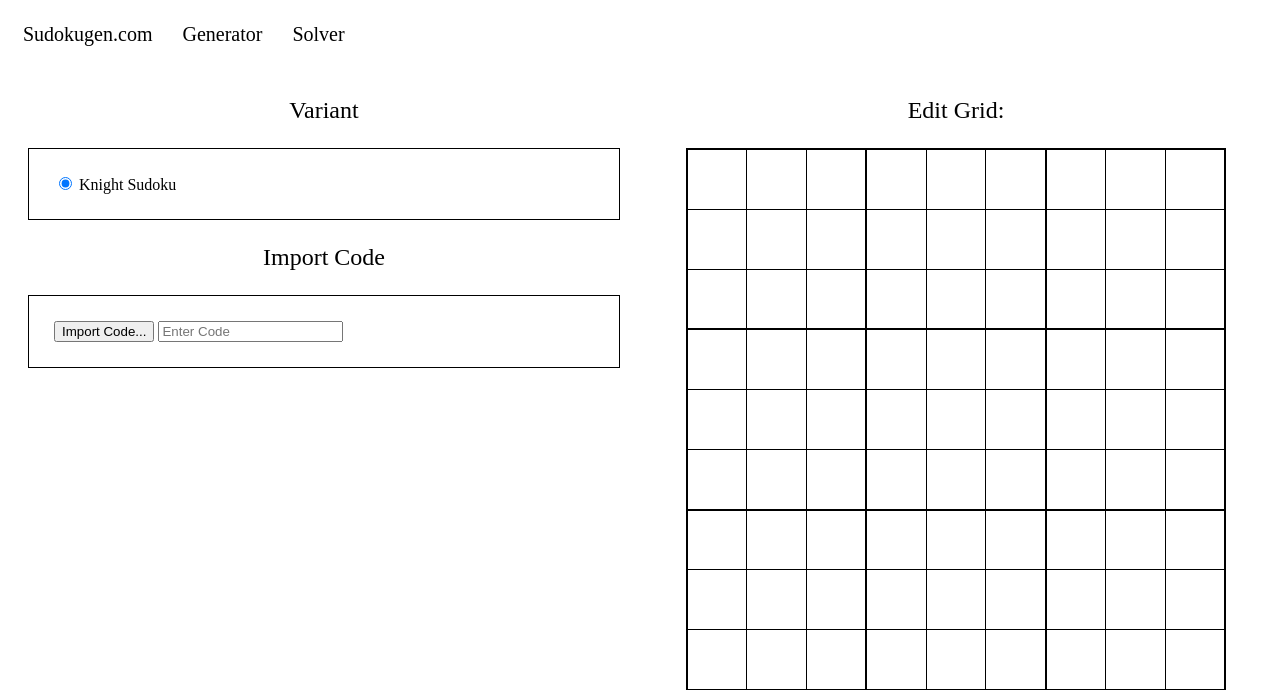
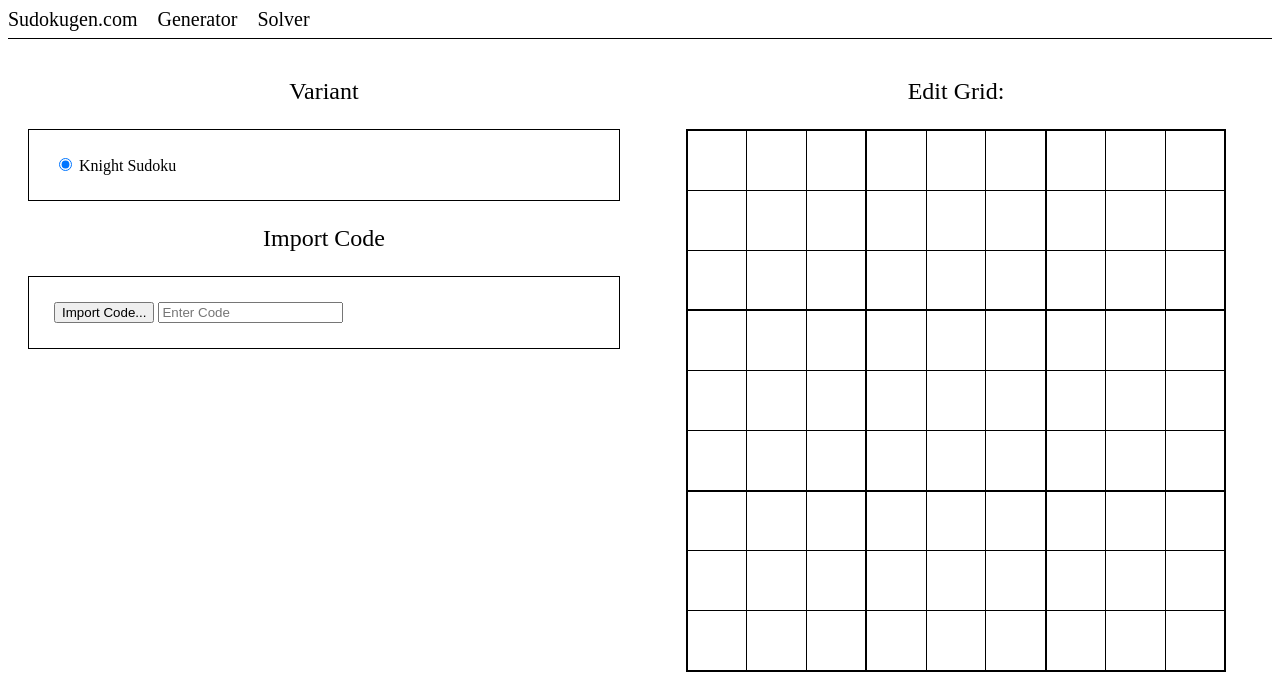
Before and after one commit to emorgan00/sudokugen, a Flask app: page /solve in a window 1280 px wide. Shown: the top 690 px of the page. Run offline with Flask 2, Linux system fonts and the light colour scheme.

Commit message:
formatting changes to site menu

```diff
--- a/app/static/style.css
+++ b/app/static/style.css
@@ -1,15 +1,16 @@
 /* formatting for global site header */
 
 .site_header {
-	height: 50px;
+	height: 30px;
 	width: 100%;
 	background-color: #FFFFFF;
 	margin-bottom: 15px;
+	border-bottom: 1px solid black
 }
 
 .header_item {
 	font-size: 20px;
-	margin: 15px;
+	margin-right: 20px;
     bottom: 0;
 	vertical-align: text-bottom;
 	text-align: center;
```
